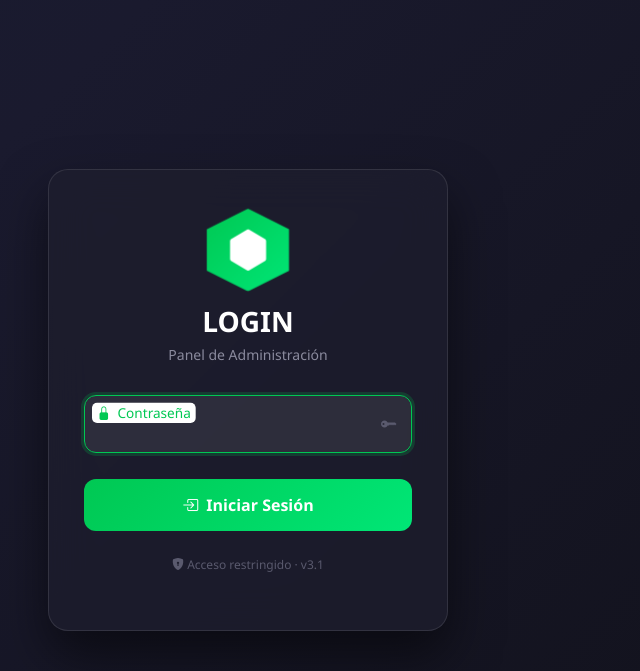
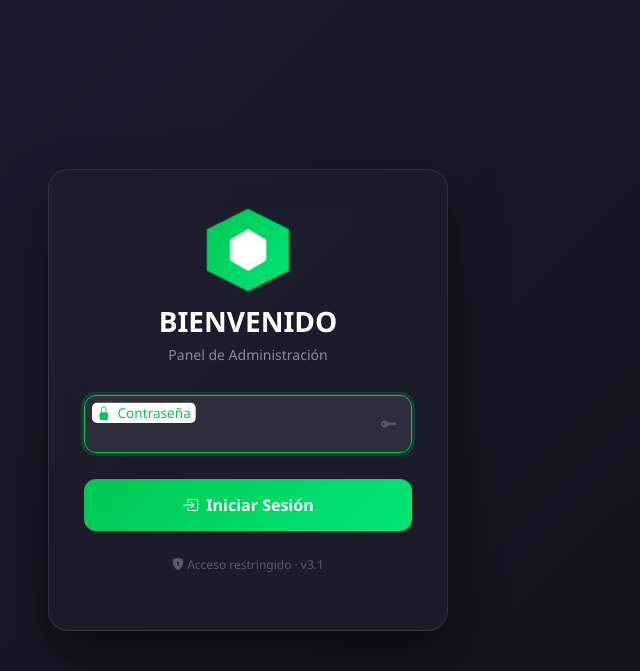
Before and after one commit to rogellevi/HCR_BHTTP, a Flask app: page /login in a window 1280 px wide. Shown: the top 671 px of the page, without its empty margins (392-1032 px from the left). Run offline with Flask 3, Linux system fonts and the light colour scheme; parts of the project's set-up code (start-up, migrations or seed data) failed here and were passed over.

Commit message:
Actualizar login.html

```diff
--- a/templates/login.html
+++ b/templates/login.html
@@ -3,7 +3,7 @@
 <head>
     <meta charset="UTF-8">
     <meta name="viewport" content="width=device-width, initial-scale=1.0">
-    <title>Hex Panel - Acceso</title>
+    <title>Panel - Acceso</title>
     <link href="https://cdn.jsdelivr.net/npm/bootstrap@5.3.0/dist/css/bootstrap.min.css" rel="stylesheet">
     <link rel="stylesheet" href="https://cdn.jsdelivr.net/npm/bootstrap-icons@1.11.0/font/bootstrap-icons.css">
     <style>
@@ -108,7 +108,7 @@
     <div class="login-card">
         <div class="logo-container">
             <div class="logo-hex"><i class="bi bi-hexagon-fill"></i></div>
-            <h1 class="title"> LOGIN </h1>
+            <h1 class="title"> BIENVENIDO </h1>
             <p class="subtitle">Panel de Administración</p>
         </div>
         {% with messages = get_flashed_messages() %}
```
